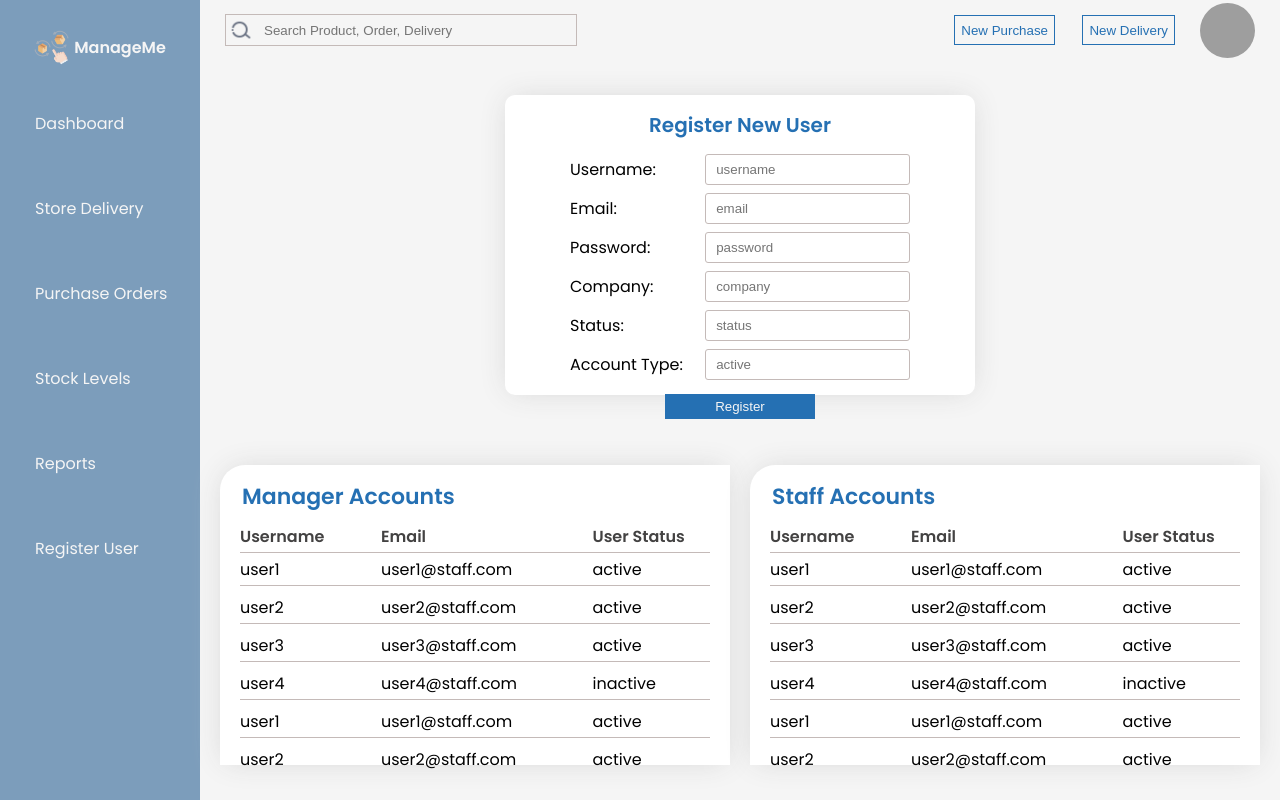
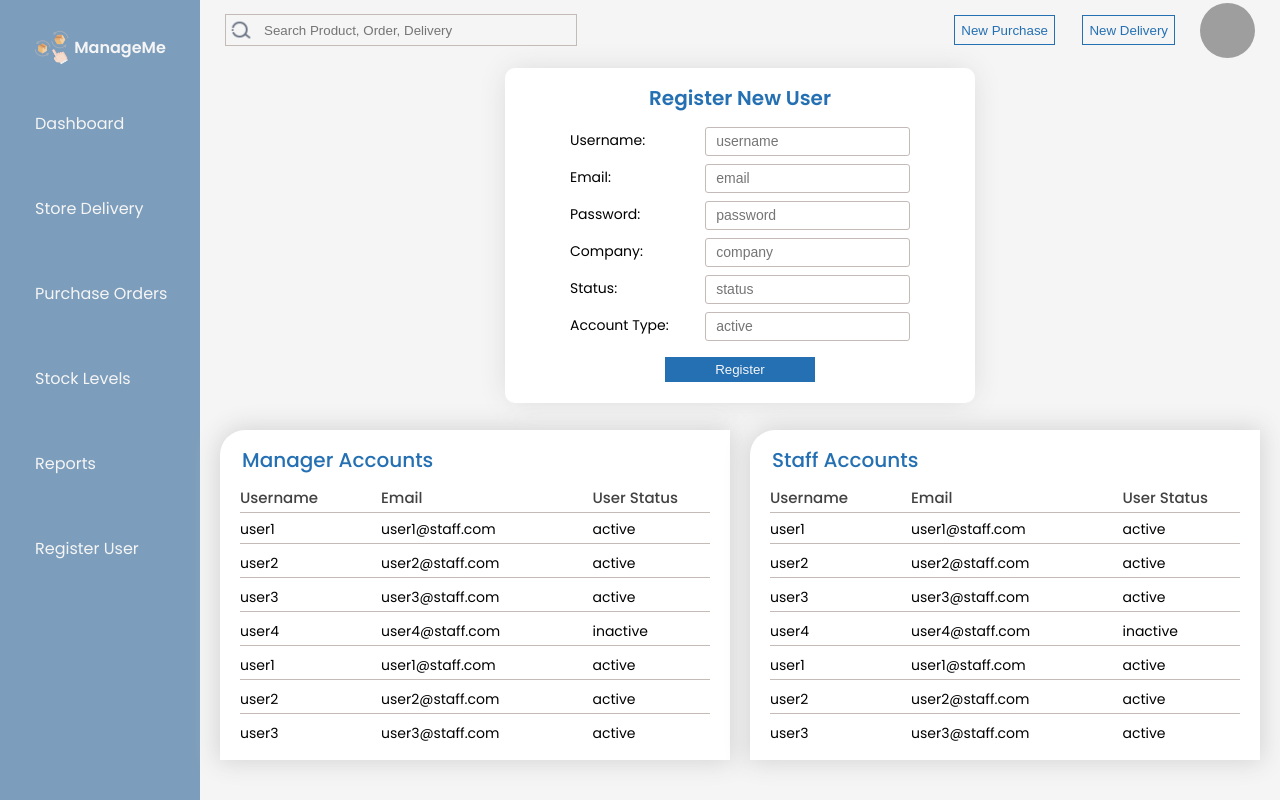
Before and after one commit to abigail-143/sei45-project4-ManageMe, a React (Vite) app in the folder frontend/: page /main in a window 1280 px wide. Built offline with nearby package versions, Linux system fonts and the light colour scheme; grey boxes are pictures that could not be loaded.

Commit message:
update css module for registeruser component

```diff
--- /dev/null
+++ b/frontend/src/Components/ManagerOnly/RegisterUser.module.css
@@ -0,0 +1,144 @@
+.registerPage {
+    width: calc(100vw - 200px);
+    height: calc(100vh - 60px);
+    position: fixed;
+    top: 60px;
+    right: 0;
+  }
+
+  .formSection {
+    width: calc(100vw - 200px);
+    height: 350px;
+    padding: 0;
+    margin: 0;
+    display: flex;
+    justify-content: center;
+    align-items: center;
+  }
+
+  .registerForm {
+    background-color: white;
+    width: 470px;
+    height: 335px;
+    border-radius: 10px;
+    box-shadow: 0 0 30px -5px lightgray;
+  }
+
+  .register {
+    font-size: 20px;
+    padding: 0;
+    margin: 0;
+    margin-top: 15px;
+    margin-bottom: 10px;
+    text-align: center;
+    color: var(--blue);
+  }
+
+  .registerInput {
+    padding: 4px 25px;
+    text-align: center;
+    display: flex;
+    justify-content: space-evenly;
+    margin: 0 40px;
+    height: 29px;
+  }
+
+  .label {
+    width: 40%;
+    text-align: left;
+    padding: 3px 0;
+    font-size: 14px;
+  }
+
+  .input {
+    width: 60%;
+    text-indent: 10px;
+    border: 1px solid var(--light-grey);
+    padding: 3px 0;
+    border-radius: 3px;
+    font-size: 14px;
+  }
+
+  .btnDiv {
+    width: 100%;
+    display: flex;
+    justify-content: center;
+  }
+
+  .registerBtn {
+    padding: 5px 0;
+    margin: 12px 0;
+    width: 150px;
+    border: none;
+    background-color: var(--blue);
+    color: whitesmoke;
+  }
+
+  .listSection {
+    width: calc(100vw - 200px);
+    height: calc((100vh - 60px) / 2);
+    padding: 0;
+    margin: 0;
+    display: flex;
+    flex-direction: row;
+    align-items: center;
+    justify-content: space-evenly;
+  }
+
+  .userList {
+    background-color: white;
+    width: 510px;
+    height: 330px;
+    padding: 0;
+    margin: 0;
+    box-shadow: 0 0 25px 2px lightgray;
+    border-top-left-radius: 25px;
+  }
+
+  .listName {
+    padding: 15px 22px 5px 22px;
+    margin: 0;
+    font-size: 20px;
+    font-weight: 500;
+    color: var(--blue);
+  }
+
+  .listHeaders {
+    height: 33px;
+  }
+
+  .column {
+    padding: 3px 0;
+    margin: 0;
+    border-bottom: 1px solid var(--light-grey);
+  }
+
+  .header {
+    font-weight: 500;
+    font-size: 15px;
+    color: var(--dark-grey);
+  }
+
+  .username {
+    width: 30%;
+  }
+
+  .email {
+    width: 45%;
+  }
+
+  .status {
+    width: 25%;
+  }
+
+  .listBody {
+    height: 230px;
+    overflow-y: scroll;
+  }
+
+  .listBodyRows {
+    display: flex;
+    flex-direction: row;
+    padding: 3px 20px;
+    font-size: 14px;
+  }
--- a/frontend/src/Components/ManagerOnly/RegisterUser.tsx
+++ b/frontend/src/Components/ManagerOnly/RegisterUser.tsx
@@ -1,4 +1,5 @@
 import React from "react";
+import styles from "./RegisterUser.module.css";
 
 interface props {
   role: string;
@@ -16,76 +17,100 @@ export const RegisterUser: React.FC<props> = (props) => {
   // map out the data from backend to get the table rows
   const staff = staffList.map((user, index) => {
     return (
-      <div key={index} className="listBodyRows">
-        <p className="column username">{user.username}</p>
-        <p className="column email">{user.email}</p>
-        <p className="column status">{user.userStatus}</p>
+      <div key={index} className={styles.listBodyRows}>
+        <p className={`${styles.column} ${styles.username}`}>{user.username}</p>
+        <p className={`${styles.column} ${styles.email}`}>{user.email}</p>
+        <p className={`${styles.column} ${styles.status}`}>{user.userStatus}</p>
       </div>
     );
   });
 
   return (
     <>
-      <div className="registerPage">
-        <div className="formSection">
-          <div className="registerForm">
-            <h1 className="register">Register New User</h1>
-            <div className="registerInput">
-              <label className="label">Username:</label>
-              <input className="input" placeholder="username"></input>
+      <div className={styles.registerPage}>
+        <div className={styles.formSection}>
+          <div className={styles.registerForm}>
+            <h1 className={styles.register}>Register New User</h1>
+            <div className={styles.registerInput}>
+              <label className={styles.label}>Username:</label>
+              <input className={styles.input} placeholder="username"></input>
             </div>
-            <div className="registerInput">
-              <label className="label">Email:</label>
-              <input className="input" placeholder="email"></input>
+            <div className={styles.registerInput}>
+              <label className={styles.label}>Email:</label>
+              <input className={styles.input} placeholder="email"></input>
             </div>
-            <div className="registerInput">
-              <label className="label">Password:</label>
-              <input className="input" placeholder="password"></input>
+            <div className={styles.registerInput}>
+              <label className={styles.label}>Password:</label>
+              <input className={styles.input} placeholder="password"></input>
             </div>
-            <div className="registerInput">
-              <label className="label">Company:</label>
-              <input className="input" placeholder="company"></input>
+            <div className={styles.registerInput}>
+              <label className={styles.label}>Company:</label>
+              <input className={styles.input} placeholder="company"></input>
             </div>
-            <div className="registerInput">
-              <label className="label">Status:</label>
-              <input className="input" placeholder="status"></input>
+            <div className={styles.registerInput}>
+              <label className={styles.label}>Status:</label>
+              <input className={styles.input} placeholder="status"></input>
             </div>
-            <div className="registerInput">
-              <label className="label">Account Type:</label>
-              <input className="input" placeholder="active"></input>
+            <div className={styles.registerInput}>
+              <label className={styles.label}>Account Type:</label>
+              <input className={styles.input} placeholder="active"></input>
             </div>
-            <div className="btnDiv">
-              <button className="registerBtn">Register</button>
+            <div className={styles.btnDiv}>
+              <button className={styles.registerBtn}>Register</button>
             </div>
           </div>
         </div>
-        <div className="listSection">
+        <div className={styles.listSection}>
           {/* this is the manager list */}
-          <div className="userList">
-            <h2 className="listName">Manager Accounts</h2>
-            <div className="listHeaders">
-              <div className="listBodyRows">
-                <p className="column header username">Username</p>
-                <p className="column header email">Email</p>
-                <p className="column header status">User Status</p>
+          <div className={styles.userList}>
+            <h2 className={styles.listName}>Manager Accounts</h2>
+            <div className={styles.listHeaders}>
+              <div className={styles.listBodyRows}>
+                <p
+                  className={`${styles.column} ${styles.header} ${styles.username}`}
+                >
+                  Username
+                </p>
+                <p
+                  className={`${styles.column} ${styles.header} ${styles.email}`}
+                >
+                  Email
+                </p>
+                <p
+                  className={`${styles.column} ${styles.header} ${styles.status}`}
+                >
+                  User Status
+                </p>
               </div>
             </div>
-            <div className="listBody">
+            <div className={styles.listBody}>
               {staff}
               {staff}
             </div>
           </div>
           {/* this is the staff list */}
-          <div className="userList">
-            <h2 className="listName">Staff Accounts</h2>
-            <div className="listHeaders">
-              <div className="listBodyRows">
-                <p className="column header username">Username</p>
-                <p className="column header email">Email</p>
-                <p className="column header status">User Status</p>
+          <div className={styles.userList}>
+            <h2 className={styles.listName}>Staff Accounts</h2>
+            <div className={styles.listHeaders}>
+              <div className={styles.listBodyRows}>
+                <p
+                  className={`${styles.column} ${styles.header} ${styles.username}`}
+                >
+                  Username
+                </p>
+                <p
+                  className={`${styles.column} ${styles.header} ${styles.email}`}
+                >
+                  Email
+                </p>
+                <p
+                  className={`${styles.column} ${styles.header} ${styles.status}`}
+                >
+                  User Status
+                </p>
               </div>
             </div>
-            <div className="listBody">
+            <div className={styles.listBody}>
               {staff}
               {staff}
             </div>
--- a/frontend/src/index.css
+++ b/frontend/src/index.css
@@ -14,158 +14,3 @@ body {
   background-color: whitesmoke;
   font-family: 'Poppins', sans-serif;
 }
-
-.registerPage {
-  /* border: 1px solid black;
-  background-color: lightgoldenrodyellow; */
-  width: calc(100vw - 200px);
-  height: calc(100vh - 60px);
-  position: fixed;
-  top: 60px;
-  right: 0;
-}
-
-.formSection {
-  width: calc(100vw - 200px);
-  height: calc((100vh - 60px) / 2);
-  padding: 0;
-  margin: 0;
-  display: flex;
-  justify-content: center;
-  align-items: center;
-}
-
-.registerForm {
-  background-color: white;
-  width: 470px;
-  height: 300px;
-  border-radius: 10px;
-  box-shadow: 0 0 30px -5px lightgray;
-}
-
-.register {
-  font-size: 20px;
-  padding: 0;
-  margin: 0;
-  margin-top: 15px;
-  margin-bottom: 10px;
-  text-align: center;
-  color: var(--blue);
-}
-
-.registerInput {
-  padding: 4px 25px;
-  text-align: center;
-  display: flex;
-  justify-content: space-evenly;
-  margin: 0 40px;
-}
-
-.label {
-  width: 40%;
-  text-align: left;
-  padding: 3px 0;
-}
-
-.input {
-  width: 60%;
-  text-indent: 10px;
-  border: 1px solid var(--light-grey);
-  padding: 3px 0;
-  border-radius: 3px;
-}
-
-.btnDiv {
-  width: 100%;
-  display: flex;
-  justify-content: center;
-}
-
-.registerBtn {
-  padding: 5px 0;
-  margin: 10px 0;
-  width: 150px;
-  border: none;
-  background-color: var(--blue);
-  color: whitesmoke;
-}
-
-.listSection {
-  /* border: 1px solid purple;
-  background-color: plum; */
-  width: calc(100vw - 200px);
-  height: calc((100vh - 60px) / 2);
-  padding: 0;
-  margin: 0;
-  display: flex;
-  flex-direction: row;
-  align-items: center;
-  justify-content: space-evenly;
-}
-
-.userList {
-  /* border: 1px solid black;
-  background-color: aqua; */
-  background-color: white;
-  width: 510px;
-  height: 300px;
-  padding: 0;
-  margin: 0;
-  box-shadow: 0 0 30px -5px lightgray;
-  border-top-left-radius: 25px;
-}
-
-.listName {
-  /* height: 20%; */
-  padding: 15px 22px 5px 22px;
-  margin: 0;
-  font-size: 22px;
-  color: var(--blue);
-}
-
-.listHeaders {
-  /* background-color: pink; */
-  height: 33px;
-  /* border-bottom: 1px solid var(--light-grey);  */
-}
-
-.column {
-  /* border: 1px solid black;
-  background-color: #7c9dbb; */
-  padding: 3px 0;
-  margin: 0;
-  border-bottom: 1px solid var(--light-grey);
-}
-
-.header {
-  font-weight: bold;
-  color: var(--dark-grey);
-}
-
-.username {
-  width: 30%;
-}
-
-.email {
-  width: 45%;
-}
-
-.status {
-  width: 25%;
-}
-
-.listBody {
-  /* border: 1px solid springgreen;
-  background-color: aliceblue; */
-  height: 220px;
-  overflow-y: scroll;
-}
-
-.listBodyRows {
-  display: flex;
-  flex-direction: row;
-  padding: 3px 20px;
-
-  /* border: 1px solid red;
-  background-color: khaki; */
-}
```
